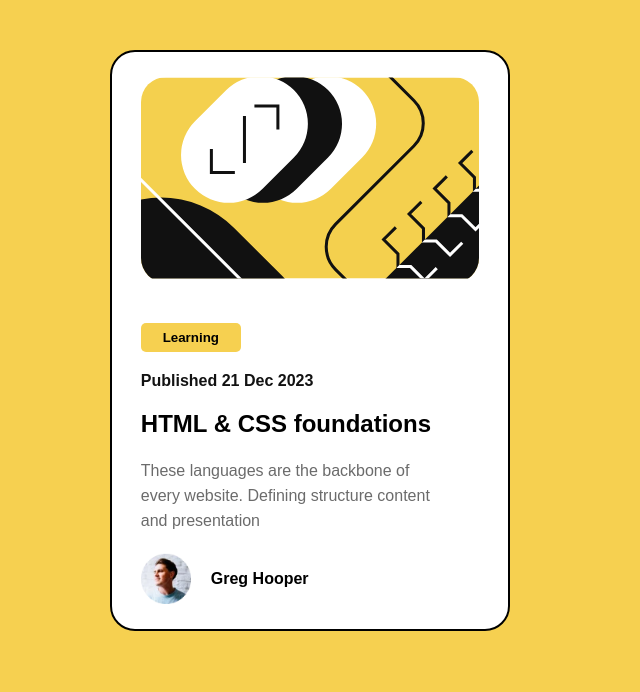
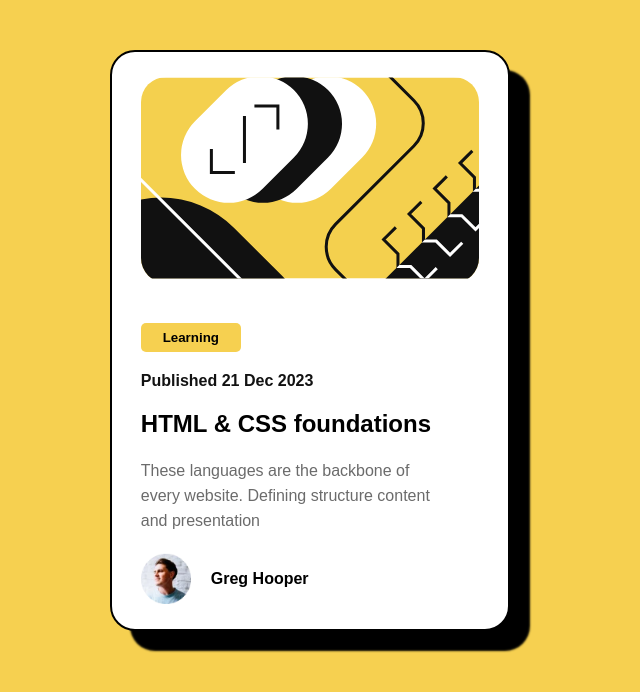
Before and after one commit to qutubahmed732/Blog_Component_frontendMentor, a plain HTML site: page index.html in a window 1280 px wide. Shown: the whole page, without its empty margins (330-970 px from the left). Drawn offline with Linux system fonts and the light colour scheme.

Commit message:
last commit

```diff
--- a/style.css
+++ b/style.css
@@ -21,6 +21,8 @@ body {
     flex-direction: column;
     align-items: center;
     gap: 20px;
+
+    box-shadow: 20px 20px 2px black;
 }
 
 .image {
```
Also changed, not shown: index.html (+8 -3 lines).
